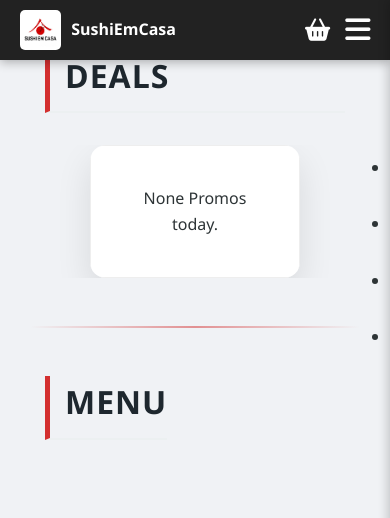
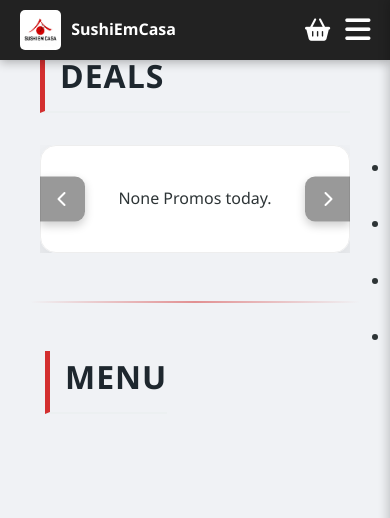
Before and after one commit to jarthur-duarte/SushiEmCasa, a Django app: page / in a window 390 px wide. Shown: the top 518 px of the page. Run offline with Django 5.2, Linux system fonts and the light colour scheme; data that the repository does not hold is empty.

Commit message:
"carrosel mais horizontal"

```diff
--- a/sushiemcasa/static/sushiemcasa/js/carrossel.js
+++ b/sushiemcasa/static/sushiemcasa/js/carrossel.js
@@ -1,31 +1,31 @@
 document.addEventListener('DOMContentLoaded', function () {
     const track = document.getElementById('track');
+    const container = document.querySelector('.carrossel-viewport');
 
-    if (!track) return;
+    if (!track || !container) return;
 
     const slides = Array.from(track.children);
-
     if (slides.length === 0) return;
 
     let currentIndex = 0;
     let autoRotateInterval = null;
+    const getSlideWidth = () => {
+        return container.getBoundingClientRect().width;
+    };
 
-    const getSlideWidth = () => {
-        return slides[0].getBoundingClientRect().width;
+    const updateTrackPosition = () => {
+        const currentWidth = getSlideWidth();
+        track.style.transform = 'translateX(-' + (currentWidth * currentIndex) + 'px)';
     };
 
     const goToIndex = (targetIndex) => {
-        if (targetIndex >= slides.length) {
-            targetIndex = 0;
-        }
-        if (targetIndex < 0) {
-            targetIndex = slides.length - 1;
-        }
+        if (targetIndex >= slides.length) targetIndex = 0;
+        if (targetIndex < 0) targetIndex = slides.length - 1;
 
-        const currentWidth = getSlideWidth();
-        track.style.transform = 'translateX(-' + (currentWidth * targetIndex) + 'px)';
         currentIndex = targetIndex;
+        updateTrackPosition();
     };
+
     window.moveSlide = function(direction) {
         goToIndex(currentIndex + direction);
         resetAutoRotate();
@@ -35,7 +35,7 @@ document.addEventListener('DOMContentLoaded', function () {
         clearInterval(autoRotateInterval);
         autoRotateInterval = setInterval(() => {
             window.moveSlide(1);
-        }, 6000);
+        }, 5000);
     };
 
     const resetAutoRotate = () => {
@@ -45,30 +45,37 @@ document.addEventListener('DOMContentLoaded', function () {
 
     startAutoRotate();
 
-    window.addEventListener('resize', () => {
-        const currentWidth = getSlideWidth();
-        track.style.transform = 'translateX(-' + (currentWidth * currentIndex) + 'px)';
-    });
+    window.addEventListener('resize', updateTrackPosition);
 
     let touchStartX = 0;
+    let touchStartY = 0;
     let touchEndX = 0;
+    let touchEndY = 0;
+    const minSwipeDistance = 30;
 
-    track.addEventListener('touchstart', e => {
+    container.addEventListener('touchstart', e => {
         touchStartX = e.changedTouches[0].screenX;
+        touchStartY = e.changedTouches[0].screenY;
     }, {passive: true});
 
-    track.addEventListener('touchend', e => {
+    container.addEventListener('touchend', e => {
         touchEndX = e.changedTouches[0].screenX;
+        touchEndY = e.changedTouches[0].screenY;
         handleSwipe();
     }, {passive: true});
 
     function handleSwipe() {
-        if (touchEndX < touchStartX - 50) {
-            window.moveSlide(1);
-        }
+        const deltaX = touchEndX - touchStartX;
+        const deltaY = touchEndY - touchStartY;
 
-        if (touchEndX > touchStartX + 50) {
-            window.moveSlide(-1);
+        if (Math.abs(deltaX) > Math.abs(deltaY)) {
+            if (Math.abs(deltaX) > minSwipeDistance) {
+                if (deltaX < 0) {
+                    window.moveSlide(1);
+                } else {
+                    window.moveSlide(-1);
+                }
+            }
         }
     }
 });
--- a/sushiemcasa/templates/sushiemcasa/homepage.html
+++ b/sushiemcasa/templates/sushiemcasa/homepage.html
@@ -6,19 +6,18 @@
 {% block extra_css %}
     <link rel="stylesheet" href="{% static 'sushiemcasa/css/homepage_style.css' %}">
    <style>
-        /* --- AJUSTES GERAIS --- */
+        /* --- CONFIGURAÇÃO PADRÃO (PC/DESKTOP) --- */
         .secao-promocoes, .secao-menu {
             max-width: 1200px;
             margin: 20px auto;
             padding: 0 15px;
         }
 
-        /* --- CARROSSEL --- */
         .carrossel-container {
             width: 100%;
             overflow: hidden;
             position: relative;
-            padding: 0 45px;
+            padding: 0 45px; /* No PC mantemos espaço para as setas */
         }
 
         .carrossel-track {
@@ -33,13 +32,12 @@
             align-items: center;
             background: #fff;
             border-radius: 12px;
-            overflow: hidden;
             border: 1px solid #eee;
         }
 
         .imagem-promocao img {
             max-height: 250px;
-            width: auto;
+            width: 350px;
             object-fit: contain;
         }
 
@@ -61,10 +59,10 @@
             box-shadow: 0 4px 10px rgba(0,0,0,0.2);
         }
 
-        /* --- GRID DE PRODUTOS (FIX PARA PC) --- */
+        /* --- GRID DE PRODUTOS (PC) --- */
         .produtos-grid {
             display: grid;
-            grid-template-columns: repeat(4, 1fr); /* 4 colunas no desktop */
+            grid-template-columns: repeat(4, 1fr);
             gap: 25px;
             padding: 20px 0;
         }
@@ -72,44 +70,63 @@
         .produto-card {
             background: white;
             border-radius: 16px;
-            overflow: hidden;
             border: 1px solid #f0f0f0;
             display: flex;
             flex-direction: column;
             height: 100%;
-            transition: transform 0.3s;
+            transition: transform 0.3s ease;
+            box-shadow: 0 4px 10px rgba(0,0,0,0.05);
         }
 
         .produto-card:hover { transform: translateY(-5px); }
+        .produto-card img { width: 100%; height: 200px; object-fit: cover; }
+        .produto-info { padding: 15px; display: flex; flex-direction: column; flex-grow: 1; }
 
-        .produto-card img {
-            width: 100%;
-            height: 200px;
-            object-fit: cover;
+        /* --- RESPONSIVIDADE (MOBILE) --- */
+        @media (max-width: 1024px) {
+            .produtos-grid { grid-template-columns: repeat(3, 1fr); }
         }
 
-        .produto-info {
-            padding: 15px;
-            display: flex;
-            flex-direction: column;
-            flex-grow: 1;
+        @media (max-width: 768px) {
+            /* 1. Removemos o padding lateral para o banner esticar */
+            .carrossel-container {
+                padding: 0 !important;
             }
 
-        /* --- RESPONSIVIDADE MOBILE --- */
-        @media (max-width: 992px) { .produtos-grid { grid-template-columns: repeat(3, 1fr); } }
-
-        @media (max-width: 768px) {
-    /* ... outros códigos mobile ... */
-
-    /* ESCONDE AS SETAS NO CELULAR */
-    .seta {
-        display: none !important;
+            .secao-promocoes {
+                padding: 0 10px; /* Pequena margem apenas para não colar na borda da tela */
             }
 
-    /* Garante que o usuário saiba que dá para arrastar (opcional) */
-    .carrossel-track {
-        cursor: grab;
+            /* 2. Banner mais horizontal */
+            .cartao-promocao {
+                flex-direction: column;
+                text-align: center;
+                border-radius: 16px; /* Bordas mais arredondadas */
             }
+
+            .imagem-promocao img {
+                width: 100%;
+                height: 120px; /* Reduzimos a altura (era 140px) para parecer mais horizontal */
+                object-fit: contain;
+                padding: 5px; /* Menos padding interno */
+            }
+
+            /* 3. Setas grandes e transparentes sobre a imagem */
+            .seta {
+                width: 45px !important;
+                height: 45px !important;
+                background-color: rgba(0,0,0,0.4) !important; /* Mais transparente */
+            }
+            .seta-esquerda { left: 0px !important; border-radius: 0 10px 10px 0 !important; }
+            .seta-direita { right: 0px !important; border-radius: 10px 0 0 10px !important; }
+
+            /* Grid e Produtos Mobile */
+            .produtos-grid {
+                grid-template-columns: 1fr 1fr;
+                gap: 10px;
+            }
+            .produto-card img { height: 130px; }
+            .produto-descricao { display: none; }
         }
     </style>
 {% endblock %}
```
Lines whose indentation alone changed are shown as unchanged.
